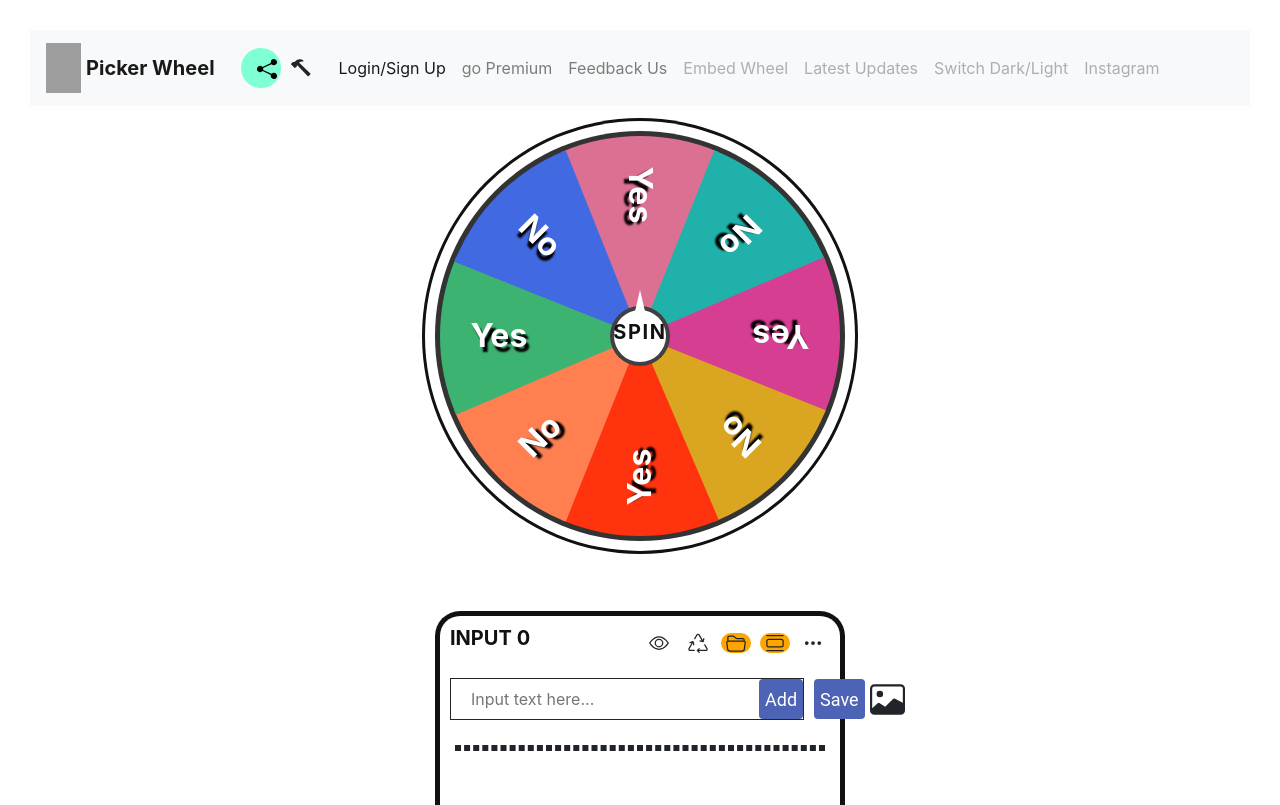
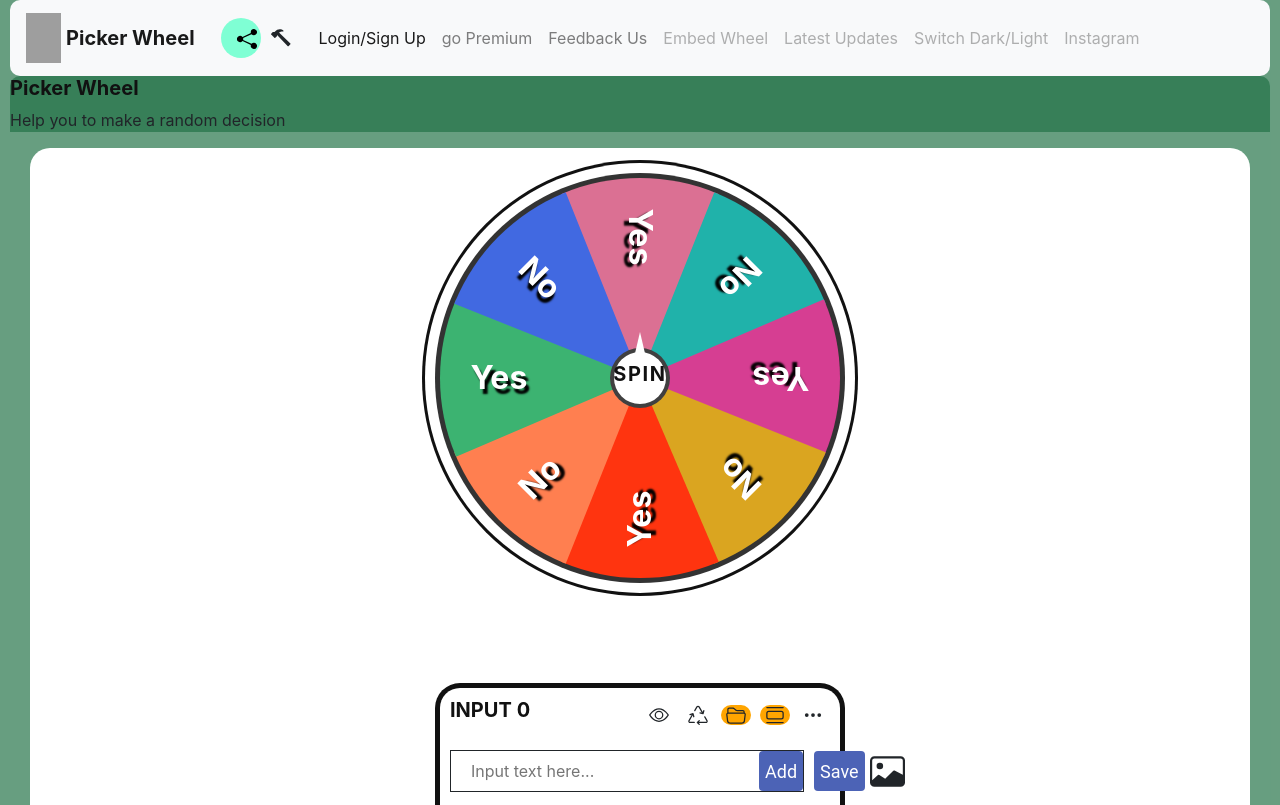
Before and after one commit to Vinay7995596/spin-wheel-game, a plain HTML site: page index.html in a window 1280 px wide. Shown: the top 805 px of the page. Drawn offline with nearby package versions, Linux system fonts and the light colour scheme; grey boxes are pictures that could not be loaded.

Commit message:
3 files modified

```diff
--- a/index.html
+++ b/index.html
@@ -17,10 +17,9 @@
     <script type="module" src="script.js"></script>
   </head>
   <body>
-    <!DOCTYPE html>
-<html>
-  <head> </head>
-  <nav class="navbar navbar-expand-lg navbar-light nav-main-bg-container bg-light">
+
+  <div class="spin-and-application-container">
+  <nav class="navbar navbar-expand-lg navbar-light nav-main-bg-container onChanging bg-light" id="navImageChange" >
     <div class="nav-image-heading-container">
     <img src="https://i.pinimg.com/736x/0f/d9/d6/0fd9d62b43f2d25e41571882383b16f0--teaching-colors-preschool-colors.jpg" class="nav-image">
     <a class="navbar-brand nav-bar-heading" href="#">Picker Wheel</a>
@@ -50,6 +49,11 @@
       </div>
     </div>
   </nav>
+  <div class="spin-and-nav-middle-heading">
+    <h1 class="heading">Picker Wheel</h1>
+    <p>Help you to make a random decision</p>
+  </div>
+  <div class="main-bg-application-and-spin ">
   <div class="main-bg-container-spin-box">
   <div class="main-bg-container">
   <div class="container">
@@ -108,6 +112,8 @@
 <ul class="todo-items-container" id="todoItemsContainer"></ul>
 </div>
 </div>
+</div>
+</div>
   </body>
 </html>
 
--- a/styles.css
+++ b/styles.css
@@ -54,7 +54,10 @@
   flex-direction: row;
   align-items: center;
   justify-content: space-between;
-  margin: 30px;
+  background-color: #096f92;
+  border-radius: 10px;
+  margin-right: 10px;
+  margin-left: 10px;
 }
 
 .main-bg-container {
@@ -65,6 +68,26 @@
   justify-content: space-around;
 }
 
+.spin-and-application-container {
+  background-color: #217145ae;
+}
+
+.main-bg-application-and-spin {
+  background-color: #fff;
+  margin-left: 30px;
+  margin-right: 30px;
+  margin-bottom: 30px;
+  border-radius: 20px;
+}
+
+.spin-and-nav-middle-heading {
+  background-color: #217145ae;
+  border-top-right-radius: 10px;
+  border-top-left-radius: 10px;
+  margin-left: 10px;
+  margin-right: 10px;
+}
+
 .container {
   position: relative;
   width: 400px;
@@ -72,6 +95,8 @@
   display: flex;
   align-items: center;
   justify-content: center;
+  padding: 20px;
+  margin: 30px;
 }
 
 .container .spinBtn {
@@ -308,3 +333,9 @@
 .checked {
   text-decoration: line-through;
 }
+
+
+.onChanging {
+  position: sticky;
+  top: 0px;
+}
```
Also changed, not shown: script.js (line endings or trailing spaces).
